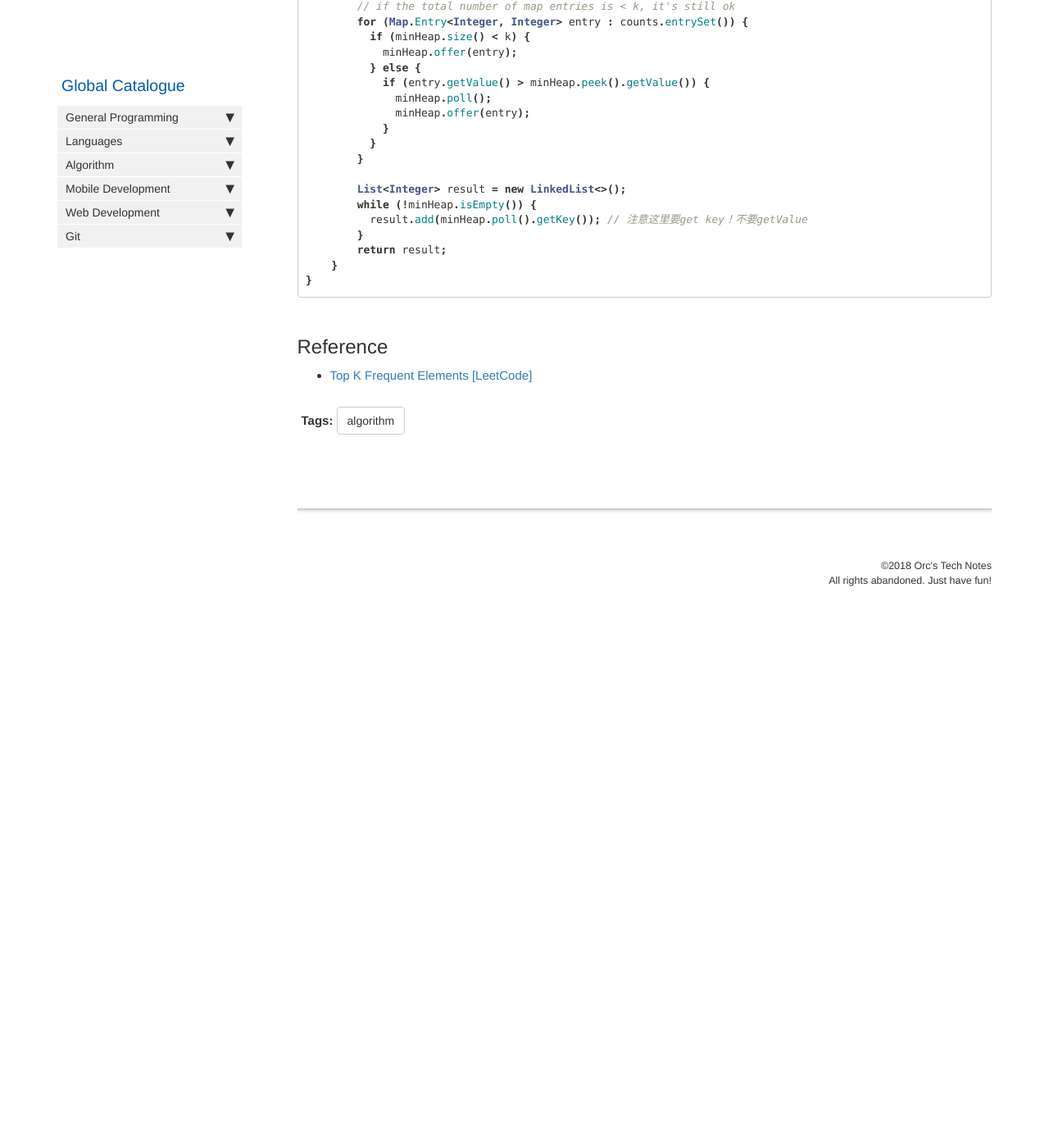
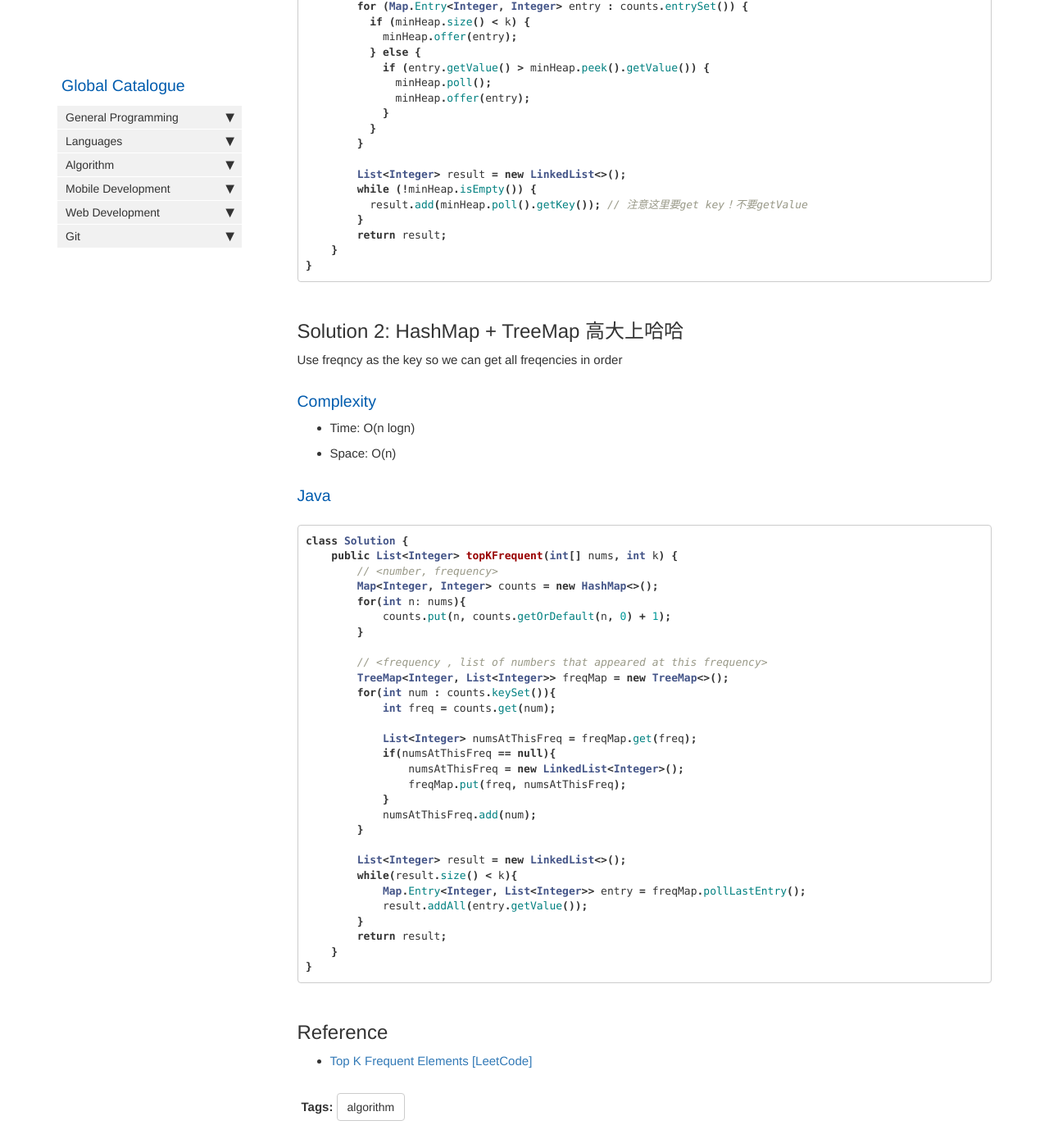
Before and after one commit to HungryOrc/hungryorc.github.io, a Jekyll site: the page built from pages/algorithm/algorithm_top_k_frequent_elements.md, in a window 1280 px wide and 1400 px high, scrolled down 1050 px. Shown: the whole window at 82% size. Built offline with Jekyll 4.4.1, drawn with Linux system fonts in a browser that asks for light colours; nearby versions of some CDN libraries; comment, search, counter and statistics services are not loaded; before the commit the page ends 1818 px from its top, so only the background shows below that; some of the changed text lies outside the part shown.

Commit message:
Update algorithm_top_k_frequent_elements.md

````diff
--- a/pages/algorithm/algorithm_top_k_frequent_elements.md
+++ b/pages/algorithm/algorithm_top_k_frequent_elements.md
@@ -18,7 +18,7 @@ Given a non-empty array of integers, return the k most frequent elements.
 * Input: nums = [1,1,1,2,2,3], k = 2
   * Output: [1,2]
 
-## Solution 1: Min Heap
+## Solution 1: HashMap + MinHeap
 用 hashmap 来装各个string的出现次数，然后关键在于用 Min Heap 来处理最高频的 k 个 Map Entry
 
 ### Complexity
@@ -28,7 +28,6 @@ Given a non-empty array of integers, return the k most frequent elements.
 ### Java
 ```java
 class Solution {
-
     public List<Integer> topKFrequent(int[] nums, int k) {
         HashMap<Integer, Integer> counts = new HashMap<>();
         for (int n : nums) {
@@ -65,6 +64,46 @@ class Solution {
 }
 ```
 
+## Solution 2: HashMap + TreeMap 高大上哈哈
+Use freqncy as the key so we can get all freqencies in order
+
+### Complexity
+* Time: O(n logn)
+* Space: O(n)
+
+### Java
+```java
+class Solution {
+    public List<Integer> topKFrequent(int[] nums, int k) {
+        // <number, frequency>
+        Map<Integer, Integer> counts = new HashMap<>();
+        for(int n: nums){
+            counts.put(n, counts.getOrDefault(n, 0) + 1);
+        }
+
+        // <frequency , list of numbers that appeared at this frequency>
+        TreeMap<Integer, List<Integer>> freqMap = new TreeMap<>();
+        for(int num : counts.keySet()){
+            int freq = counts.get(num);
+
+            List<Integer> numsAtThisFreq = freqMap.get(freq);
+            if(numsAtThisFreq == null){
+                numsAtThisFreq = new LinkedList<Integer>();
+                freqMap.put(freq, numsAtThisFreq);
+            }
+            numsAtThisFreq.add(num);
+        }
+
+        List<Integer> result = new LinkedList<>();
+        while(result.size() < k){
+            Map.Entry<Integer, List<Integer>> entry = freqMap.pollLastEntry();
+            result.addAll(entry.getValue());
+        }
+        return result;
+    }
+}
+```
+
 ## Reference
 * [Top K Frequent Elements [LeetCode]](https://leetcode.com/problems/top-k-frequent-elements/description/)
 
````
